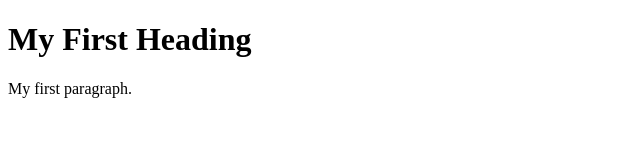
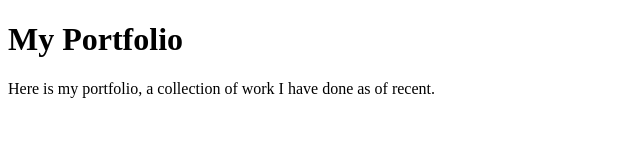
Before and after one commit to Zealitif/practicesite1.github.io, a plain HTML site: page Index.html in a window 1280 px wide. Shown: the whole page, without its empty margins (0-640 px from the left). Drawn offline with Linux system fonts and the light colour scheme.

Commit message:
Update Index.html

```diff
--- a/Index.html
+++ b/Index.html
@@ -2,8 +2,9 @@
 <html>
 <body>
 
-<h1>My First Heading</h1>
-<p>My first paragraph.</p>
+<h1>My Portfolio</h1>
+<p>Here is my portfolio, a collection of work I have done as of recent.</p>
+
 
 </body>
 </html>
```
